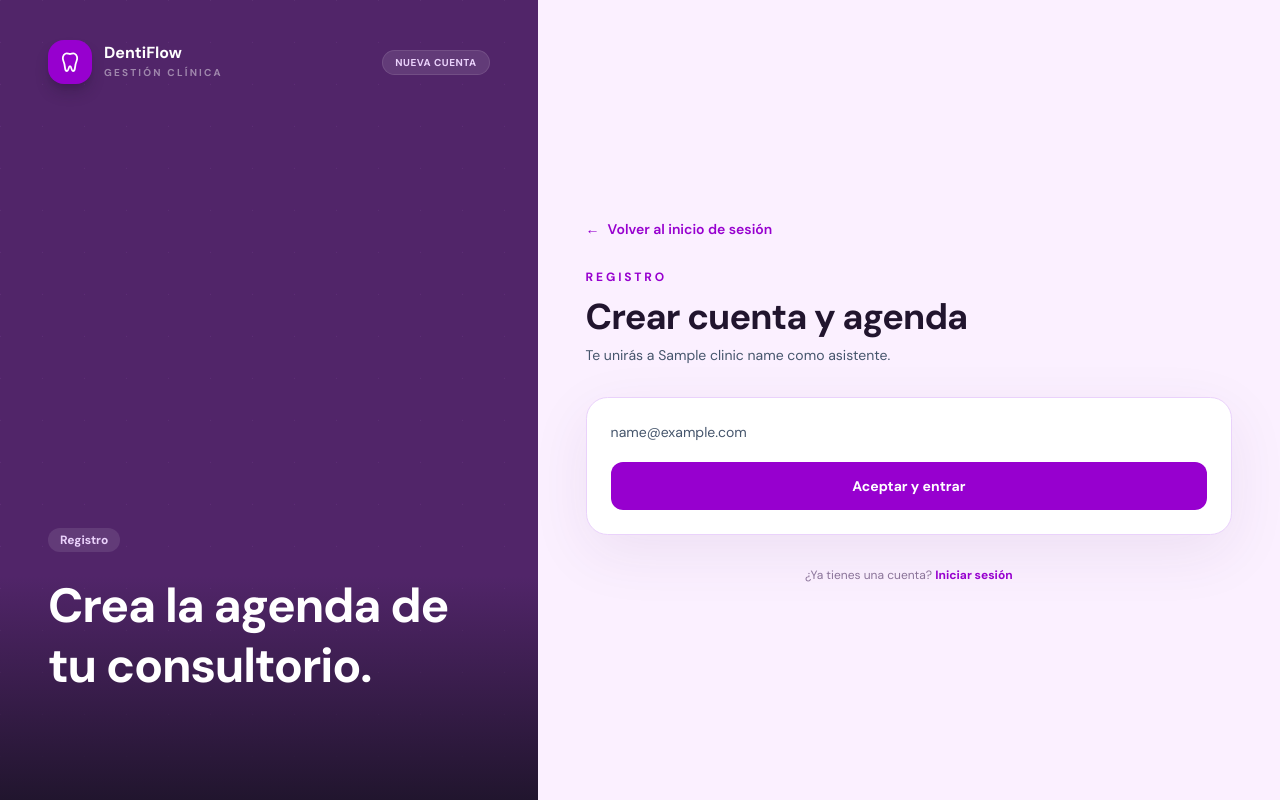
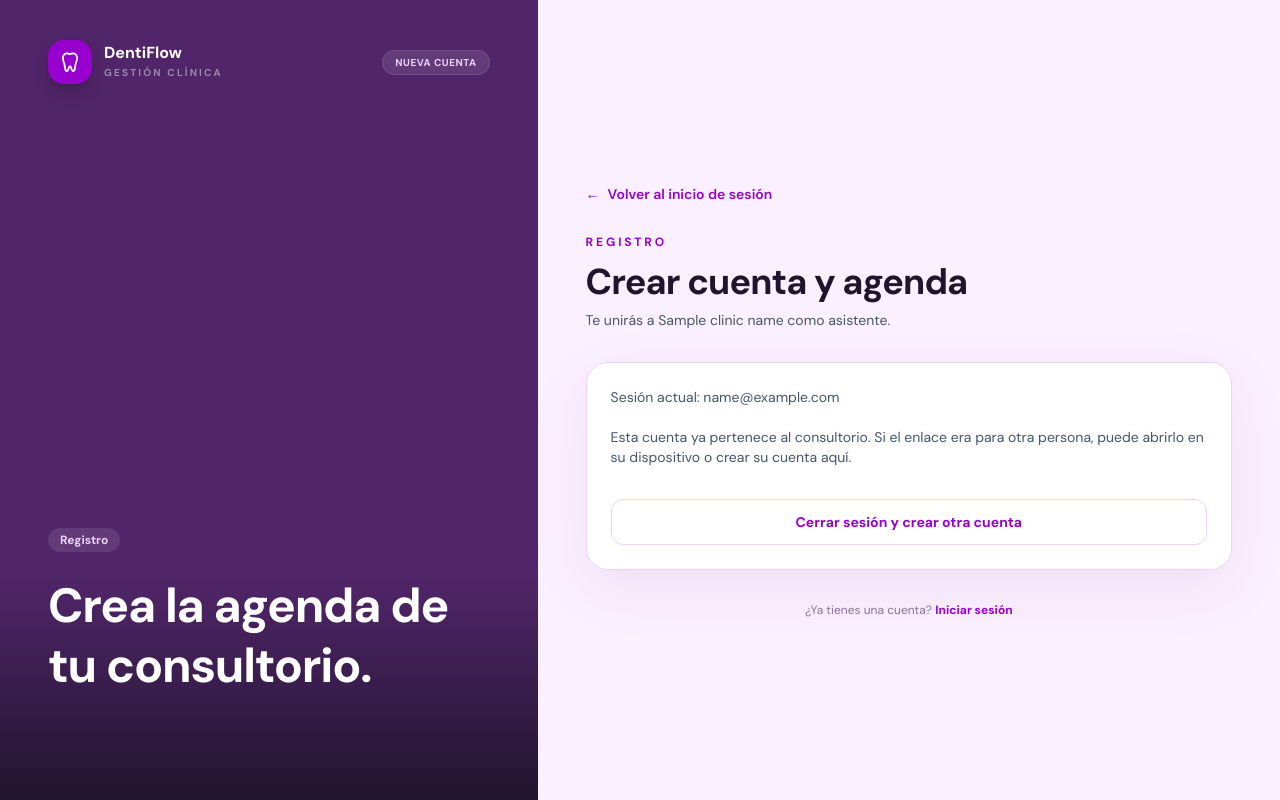
Before and after one commit to dentimigo/Dentiflow, a Laravel app: template resources/views/auth/register.blade.php in a window 1280 px wide. Run offline with Laravel 12, Linux system fonts and the light colour scheme; the template is opened without the code that fills it: most values are stand-ins (such as "Sample title", 1, 10 or a date in 2020); style sheets or scripts are compiled from the project's sources.

Commit message:
Let invitees create an account from an open session

```diff
--- a/resources/views/auth/register.blade.php
+++ b/resources/views/auth/register.blade.php
@@ -76,8 +76,15 @@
                     @endif
 
                     @if(!empty($acceptClinicInvitation))
-                        <p class="mb-5 text-sm text-slate-600">{{ $invitedEmail }}</p>
-                        <button type="submit" class="w-full rounded-xl bg-[#9700cf] py-3.5 text-sm font-bold text-white">Aceptar y entrar</button>
+                        <p class="mb-5 text-sm text-slate-600">Sesión actual: {{ $invitedEmail }}</p>
+                        @if(!empty($alreadyInvitedMember))
+                            <p class="mb-5 text-sm text-slate-600">Esta cuenta ya pertenece al consultorio. Si el enlace era para otra persona, puede abrirlo en su dispositivo o crear su cuenta aquí.</p>
+                        @else
+                            <button type="submit" class="w-full rounded-xl bg-[#9700cf] py-3.5 text-sm font-bold text-white">Aceptar con esta cuenta</button>
+                        @endif
+                        @if(!empty($canSwitchInvitationAccount))
+                            <button type="submit" name="invitation_switch_account" value="1" class="mt-3 w-full rounded-xl border border-[#ead2fb] bg-white px-4 py-3 text-sm font-bold text-[#9700cf]">Cerrar sesión y crear otra cuenta</button>
+                        @endif
                     @else
                     <div class="mb-6 flex items-center gap-3">
                         <span class="flex h-12 w-12 items-center justify-center rounded-2xl bg-[#ead2fb] text-[#9700cf]">
```
Also changed, not shown: app/Http/Controllers/Auth/ClinicInvitationController.php (+12 -1 lines), tests/Feature/AdminUsersTest.php (+7 -2 lines).
